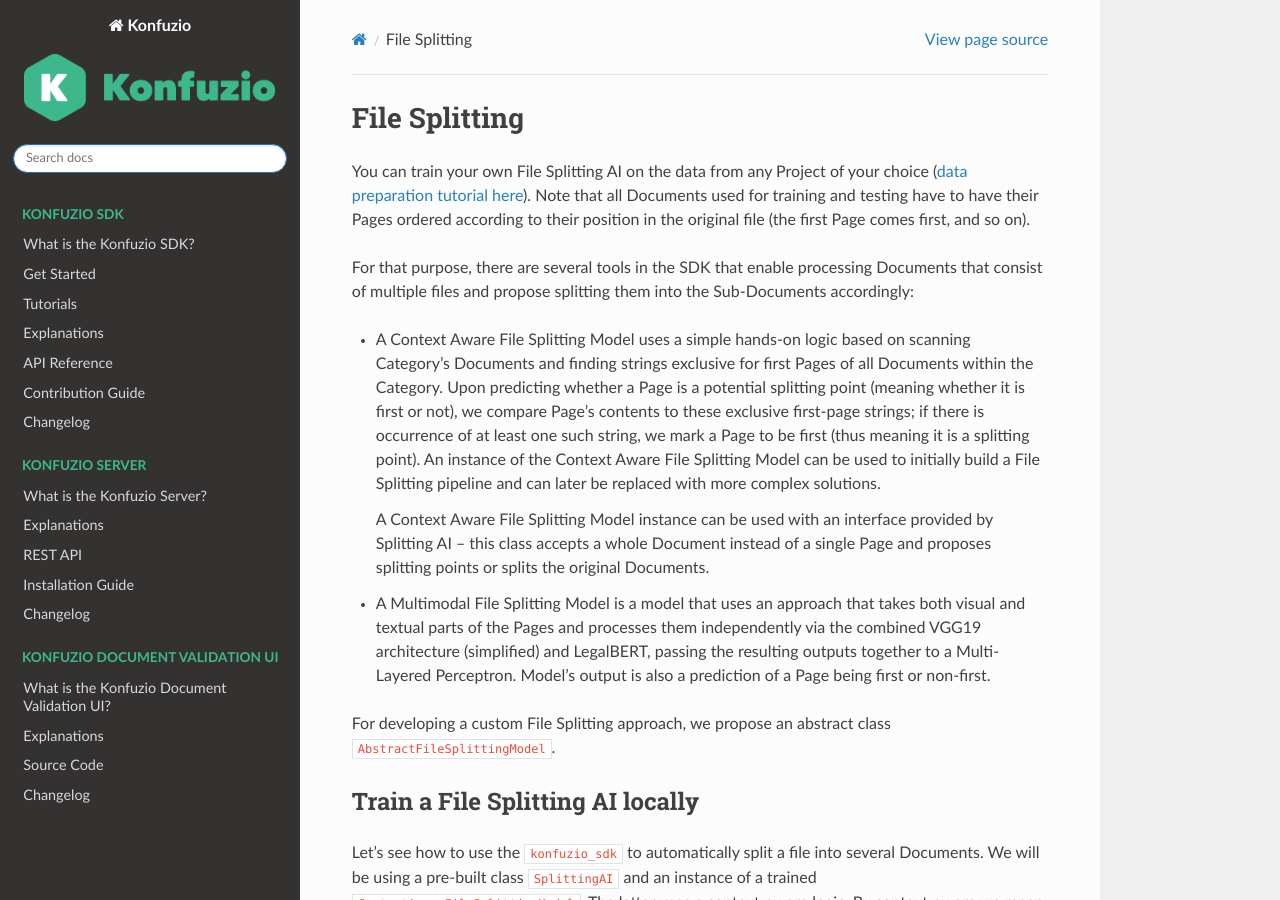
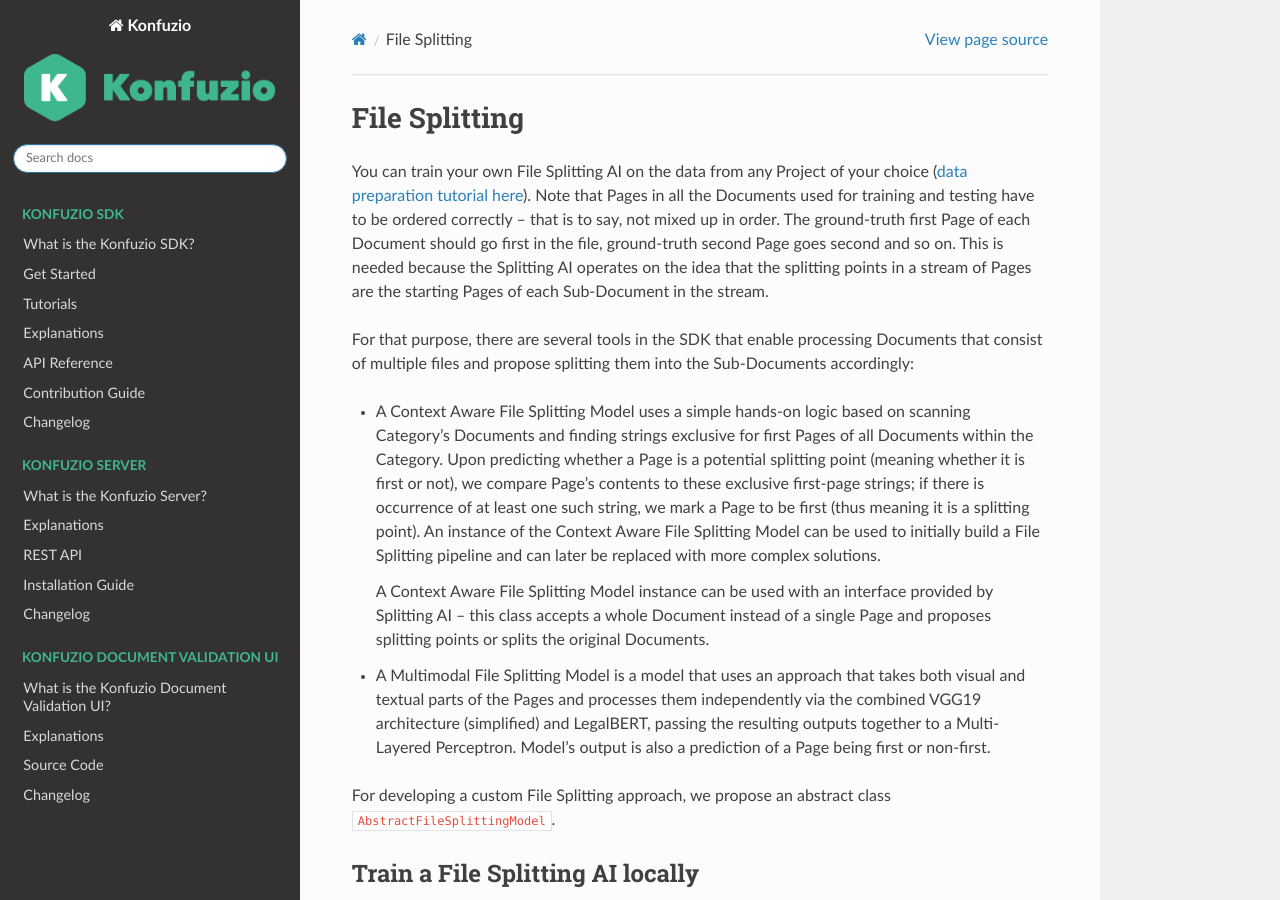
Before and after one commit to konfuzio-ai/konfuzio-sdk, a Sphinx documentation site: the page built from docs/sdk/examples/file-splitting-class-out-of-the-box-usage/index.md, in a window 1280 px wide and 900 px high. Built offline with Sphinx 7.4.7 and the Read the Docs theme 2.0.0, drawn with Linux system fonts in a browser that asks for light colours; pages that are not in the unit, such as notebooks, are missing from menus; a script that is not in the unit is left out.

Commit message:
explanation

```diff
--- a/docs/sdk/examples/file-splitting-class-out-of-the-box-usage/index.md
+++ b/docs/sdk/examples/file-splitting-class-out-of-the-box-usage/index.md
@@ -3,8 +3,10 @@
 ## File Splitting
 
 You can train your own File Splitting AI on the data from any Project of your choice ([data preparation tutorial here](tutorials.html#tutorials.html#prepare-the-data-for-training-and-testing-the-ai)).
-Note that all Documents used for training and testing have to have their Pages ordered according to their position in
-the original file (the first Page comes first, and so on).
+Note that Pages in all the Documents used for training and testing have to be ordered correctly – that is to say, not
+mixed up in order. The ground-truth first Page of each Document should go first in the file, ground-truth second Page
+goes second and so on. This is needed because the Splitting AI operates on the idea that the splitting points in a
+stream of Pages are the starting Pages of each Sub-Document in the stream.
 
 For that purpose, there are several tools in the SDK that enable processing Documents that consist of multiple files and propose splitting them
 into the Sub-Documents accordingly:
```
